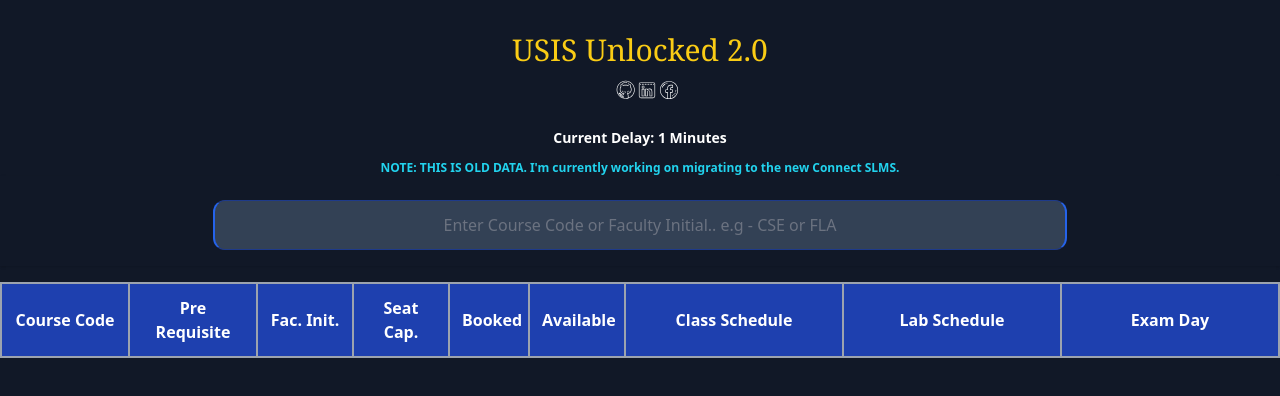
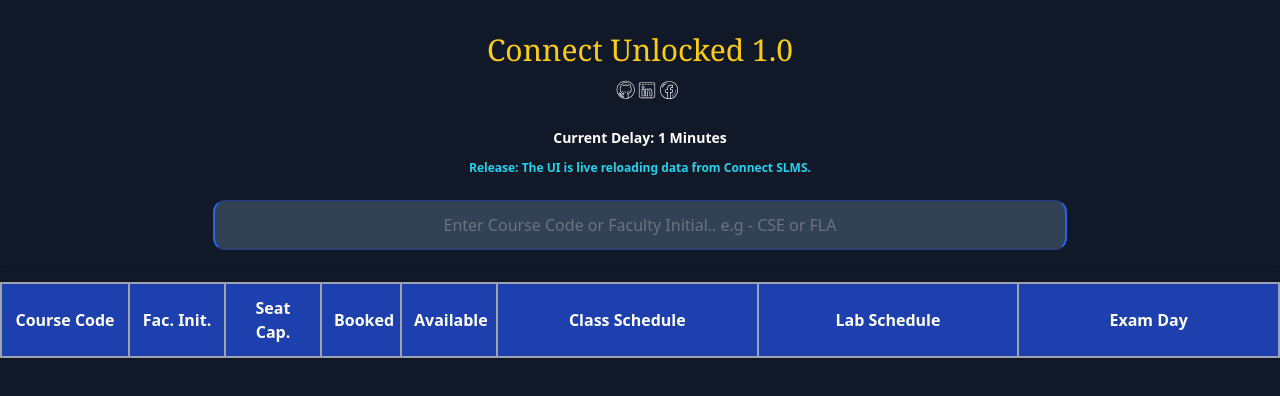
Before and after one commit to Eniamza/usis2global, a website: page public/index.html in a window 1280 px wide. Drawn offline with Linux system fonts and the light colour scheme; no server answers.

Commit message:
Feat: Update Filter Flaw and Frontend

```diff
--- a/public/index.html
+++ b/public/index.html
@@ -22,7 +22,7 @@
 </head>
 <body class="bg-gray-900">
 
-    <h1 class="text-center text-yellow-400 font-serif text-3xl pt-8 pb-3">USIS Unlocked 2.0</h1>
+    <h1 class="text-center text-yellow-400 font-serif text-3xl pt-8 pb-3">Connect Unlocked 1.0</h1>
     <div class="columns-3 mr-auto ml-auto self-center w-12">
        <!--Github-->
        <a href="https://github.com/Eniamza" target="_blank" class="">
@@ -45,7 +45,7 @@
             <h1 id="lastUpdatedTime" class="text-center text-yellow-600 font-bold text-sm"></h1>
             <h1 class="pt-3 text-center text-white font-bold text-sm">Current Delay: 1 Minutes</h1>
             <!-- <h1 class="text-center text-white font-bold text-sm">For Last Cached Schedule Visit: <a class="text-center text-yellow-500 font-bold" href="https://preprereg.eniamza.com/">https://preprereg.eniamza.com/</a></h1> -->
-            <h3 class="pt-3 text-center text-cyan-400 font-bold text-xs">NOTE: THIS IS OLD DATA. I'm currently working on migrating to the new Connect SLMS.</h3>
+            <h3 class="pt-3 text-center text-cyan-400 font-bold text-xs">Release: The UI is live reloading data from Connect SLMS.</h3>
             <!-- <h1 class="pt-3 text-center text-cyan-400 font-bold text-2xl">If you're Blocked from USIS 1.0 login through this button:</h1>
             <div class="flex items-center justify-center pt-4">
                 <button class="bg-blue-500 hover:bg-blue-700 text-white font-bold py-2 px-4 rounded">
@@ -63,7 +63,6 @@
         <thead class="sticky top-[88px] bg-blue-800">
             <tr>
                 <th class="break-words w-32 border-2 border-gray-400 text-center">Course Code</th>
-                <th class="w-32 border-2 border-gray-400 text-center p-3">Pre Requisite</th>
                 <th class="w-24 border-2 border-gray-400 text-center p-3">Fac. Init.</th>
                 <!-- <th class="w-24 border-2 border-gray-400 text-center p-3">Prereq. Course</th> -->
                 <th class="w-24 border-2 border-gray-400 text-center p-3">Seat Cap.</th>
--- a/public/indexConnect.js
+++ b/public/indexConnect.js
@@ -81,9 +81,6 @@ async function execute() {
         // let lastUpdated = usisdata.lastUpdated;
         // const formattedTime = formatTimestamp(lastUpdated);
         // usisdata = usisdata.data;
-        usisdata.sort(function(a, b) {
-            return a.courseCode.localeCompare(b.courseCode);
-        });
 
         console.log(usisdata[0]);
 
@@ -123,7 +120,6 @@ async function execute() {
 
             let values = [
                 courseDetails,
-                "",
                 element.faculties,
                 // preReq,
                 element.capacity,
```
